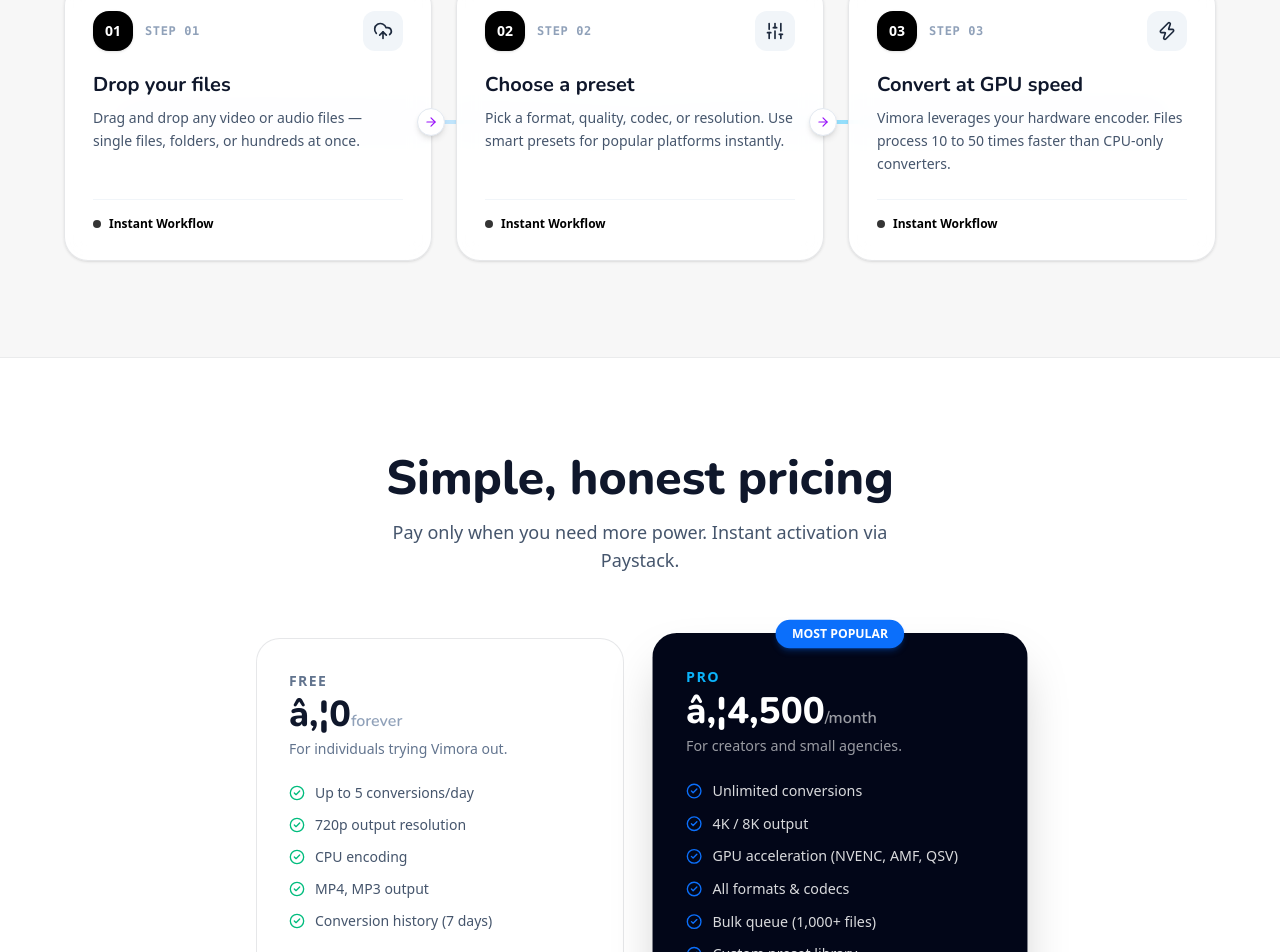
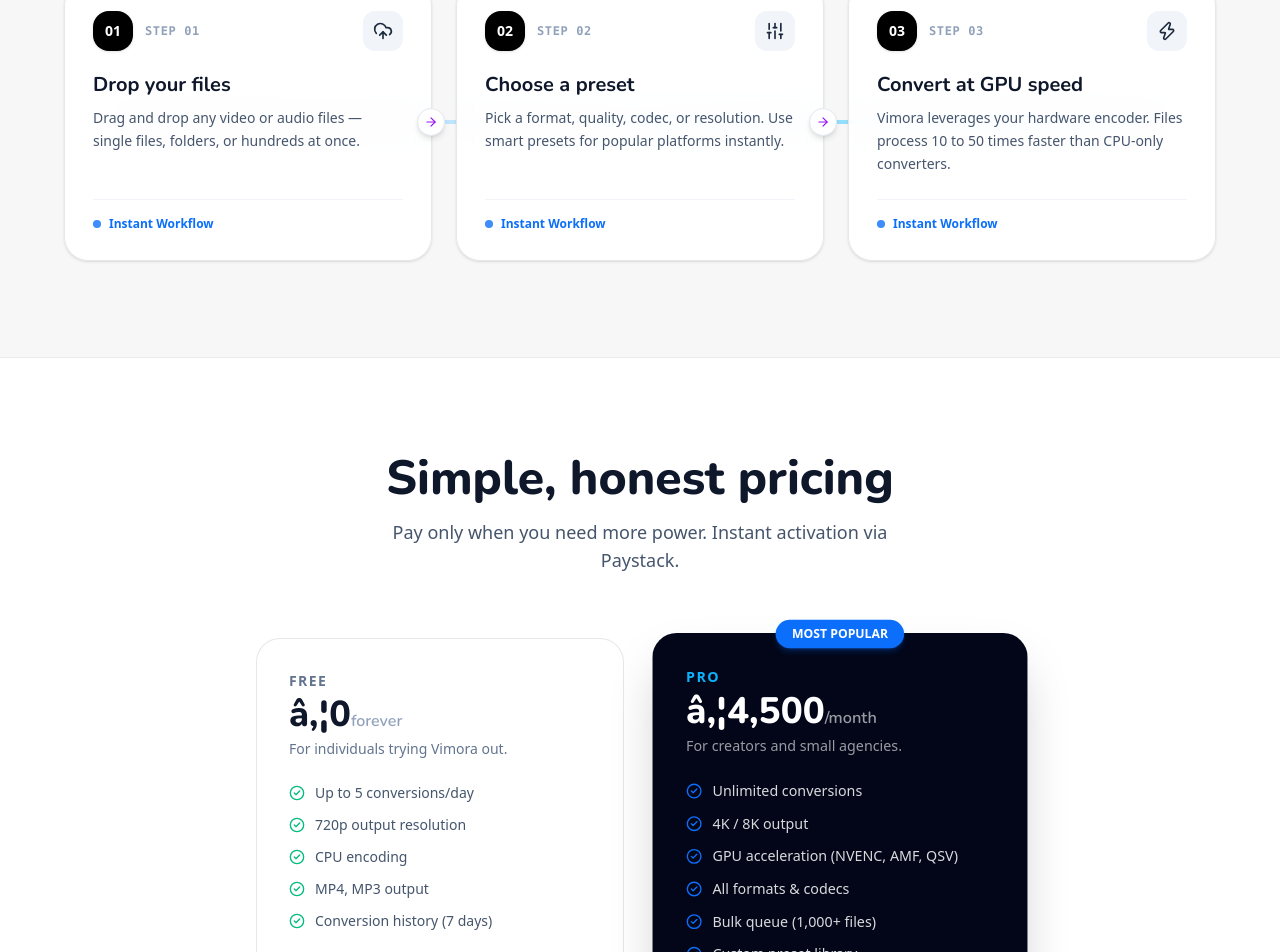
Before and after one commit to BMInBC/Vimora, a Next.js app: page / in a window 1280 px wide. Shown: the part 2275-3227 px from the top of the page. Built offline with nearby package versions, Linux system fonts and the light colour scheme; no server answers.

Commit message:
Update Instant Workflow indicator color to Vimora blue (#0B6FFB)

```diff
--- a/src/app/page.tsx
+++ b/src/app/page.tsx
@@ -347,8 +347,8 @@ export default function HomePage() {
                       </p>
                     </div>
 
-                    <div className="mt-6 pt-4 border-t border-slate-100 flex items-center gap-2 text-xs font-semibold text-black">
-                      <span className="w-2 h-2 rounded-full bg-black animate-pulse" />
+                    <div className="mt-6 pt-4 border-t border-slate-100 flex items-center gap-2 text-xs font-semibold text-[#0B6FFB]">
+                      <span className="w-2 h-2 rounded-full bg-[#0B6FFB] animate-pulse" />
                       Instant Workflow
                     </div>
                   </div>
```
